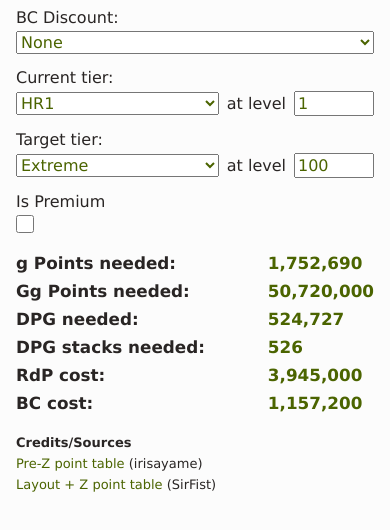
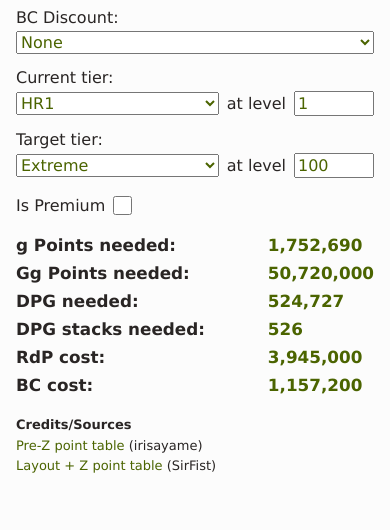
Before and after one commit to Ceaseless/evocalc, a plain HTML site: page index.html in a window 390 px wide. Shown: the part 86-616 px from the top of the page. Drawn offline with Linux system fonts and the light colour scheme.

Commit message:
Premium checkbox position fix

```diff
--- a/index.html
+++ b/index.html
@@ -49,9 +49,9 @@
         <input type="number" id="endLevel" min="1" max="100" value="100" oninput="calculatePoints()">
       </div>
 
-      <label>Is Premium</label>
-      <div class="inline">
-        <input type="checkbox" id="isPremium" onchange="calculatePoints()">
+      <div class="checkbox-row">
+         <label>Is Premium</label>
+         <input type="checkbox" id="isPremium" onchange="calculatePoints()">
       </div>
 
     </div>
--- a/styles.css
+++ b/styles.css
@@ -54,6 +54,10 @@ body {
     flex: none;
 }
 
+.checkbox-row {
+    display: contents;
+}
+
 .output-group {
     display: grid;
     grid-template-columns: 1fr auto;
@@ -103,12 +107,19 @@ a:visited {
         gap: 4px;
     }
 
-    .control-group > label:not(.inline label) {
+    .control-group>label:not(.inline label) {
         margin-top: 10px;
     }
 
-    .control-group > label:first-child {
+    .control-group>label:first-child {
         margin-top: 0;
+    }
+
+    .checkbox-row {
+        display: flex;
+        align-items: center;
+        gap: 8px;
+        margin-top: 14px;
     }
 
     .output-group {
```
